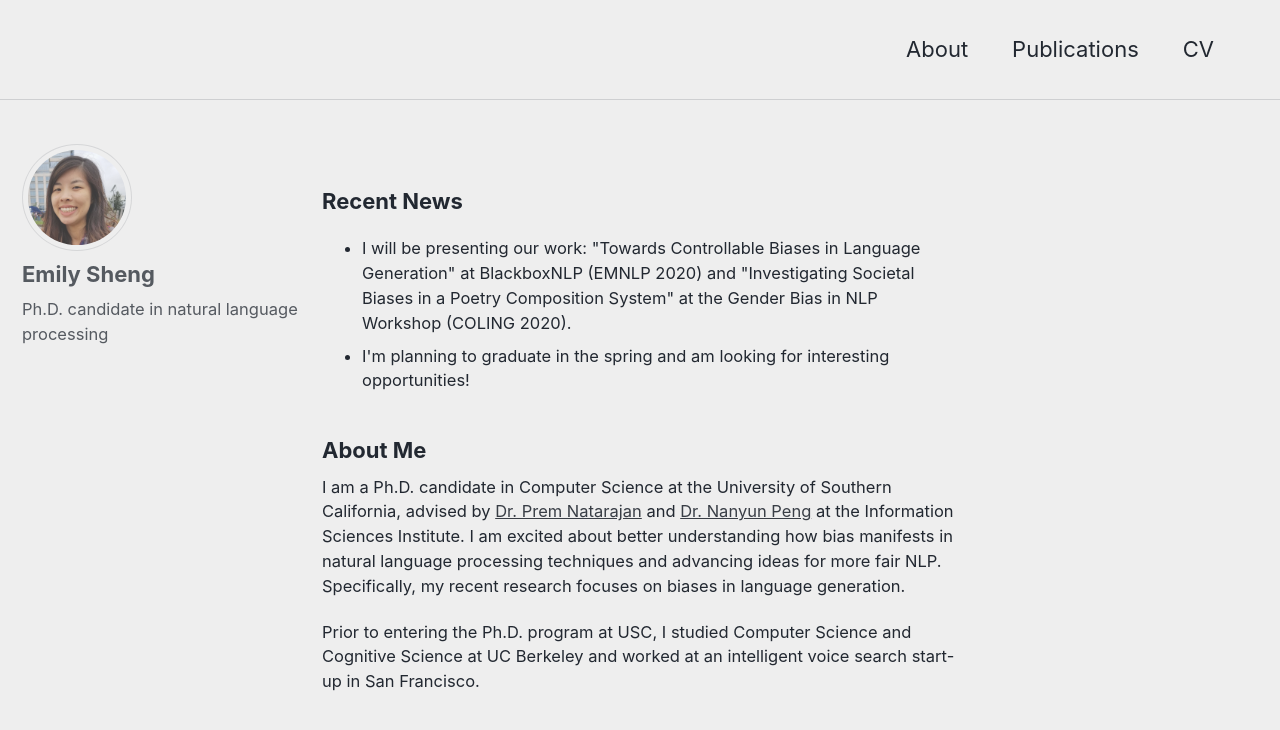
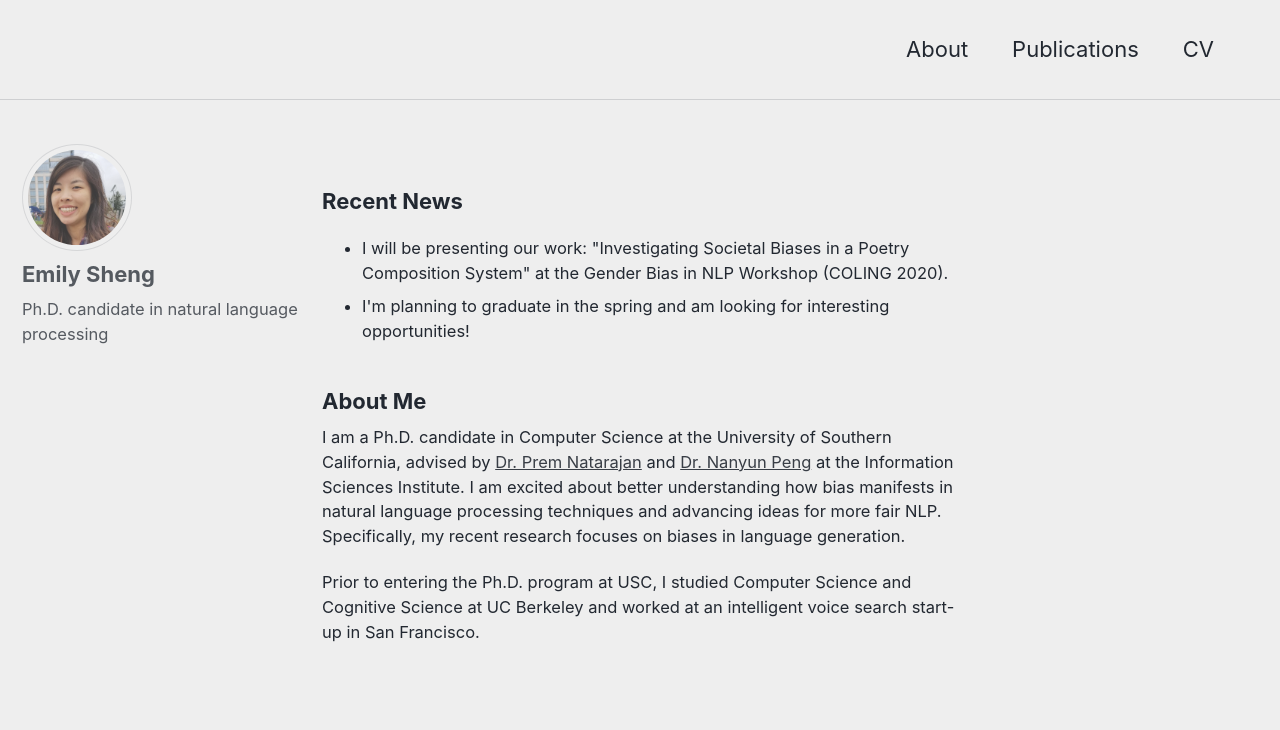
Before and after one commit to ewsheng/ewsheng.github.io, a Jekyll site: the page built from index.html, in a window 1280 px wide and 900 px high. Shown: the top 730 px of the window. Built offline with Jekyll 4.4.1, drawn with Linux system fonts in a browser that asks for light colours; the list of posts is cut into pages by our own code.

Commit message:
Updated news

```diff
--- a/_layouts/home.html
+++ b/_layouts/home.html
@@ -5,7 +5,7 @@ layout: single
 <h3>Recent News</h3>
 <p>
   <ul>
-    <li>I will be presenting our work: "Towards Controllable Biases in Language Generation" at BlackboxNLP (EMNLP 2020) and "Investigating Societal Biases in a Poetry Composition System" at the Gender Bias in NLP Workshop (COLING 2020).</li>
+    <li>I will be presenting our work: "Investigating Societal Biases in a Poetry Composition System" at the Gender Bias in NLP Workshop (COLING 2020).</li>
     <li>I'm planning to graduate in the spring and am looking for interesting opportunities!</li>
   </ul>
 </p>
```
